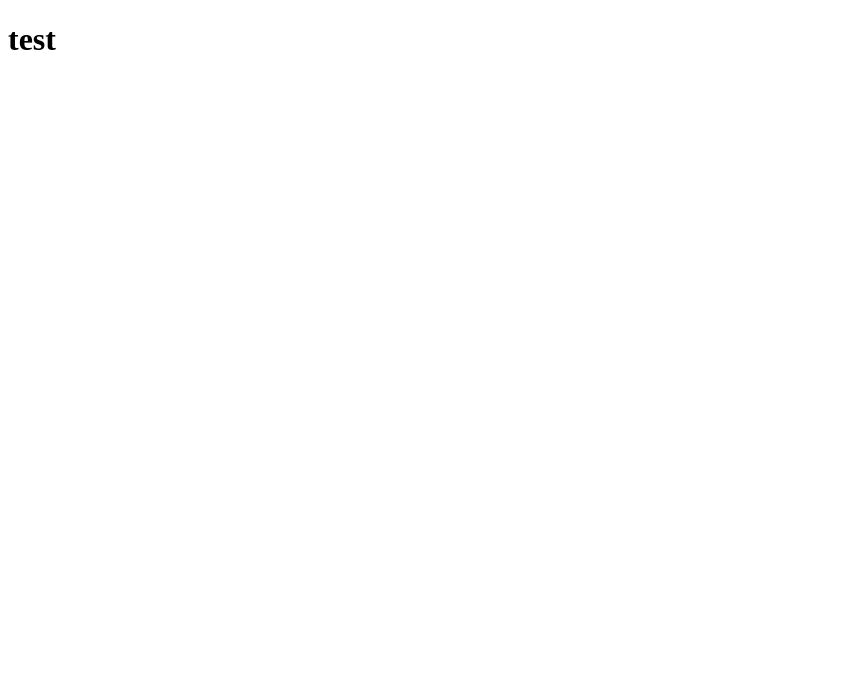
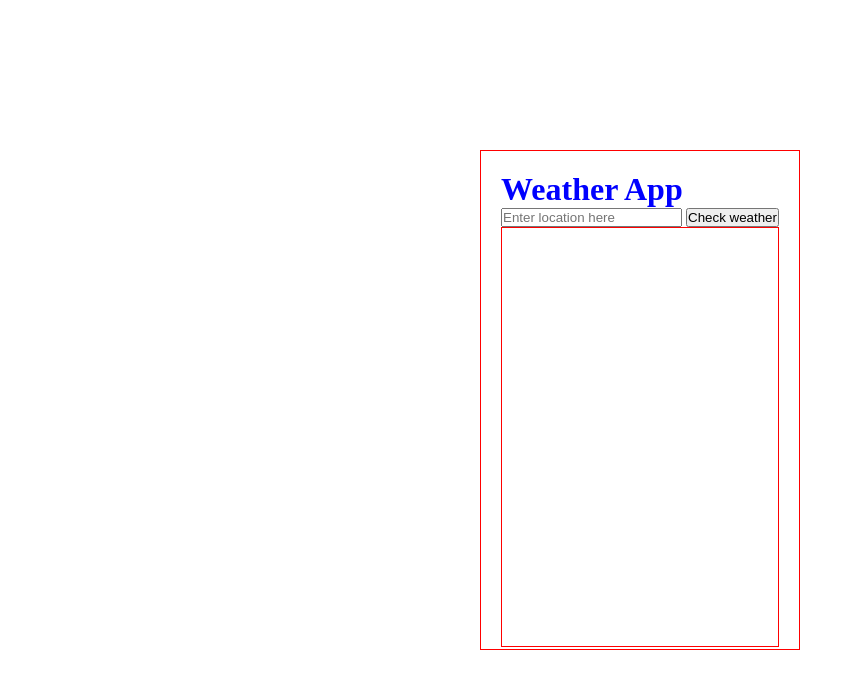
Before and after one commit to nikola88393/WeatherAPI, a website built with webpack: page src/template.html in a window 1280 px wide. Shown: the whole page, without its empty margins (0-855 px from the left). Built offline with nearby package versions, Linux system fonts and the light colour scheme.

Commit message:
create initial strcture of the porject and the fetching weather fucntion

```diff
--- /dev/null
+++ b/src/fetchData.js
@@ -0,0 +1,18 @@
+// fetch weather data for a specific location using async function
+export default async function fetchWeatherData(location) {
+  try {
+    const response = await fetch(
+      `https://api.weatherapi.com/v1/current.json?key=48421e04842e4cbfa00194151240902&q=${location}`,
+      { mode: "cors" }
+    );
+    const data = await response.json();
+
+    const tempC = data.current.temp_c;
+    const tempF = data.current.temp_f;
+    const humid = data.current.humidity;
+
+    return { tempC, tempF, humid };
+  } catch (err) {
+    console.log(err);
+  }
+}
--- a/src/index.js
+++ b/src/index.js
@@ -1 +1,13 @@
-console.log("done!");
+import "./style.css";
+import fetchWeatherData from "./fetchData";
+
+const btn = document.getElementById("check-weather");
+btn.addEventListener("click", async () => {
+  const location = document.getElementById("location").value;
+  const weather = await fetchWeatherData(location);
+
+  console.log(weather.tempC);
+  console.log(weather.tempF);
+  console.log(weather.humid);
+});
+console.log("This is the main js file");
--- /dev/null
+++ b/src/style.css
@@ -0,0 +1,24 @@
+*{
+    padding: 0;
+    margin: 0;
+    box-sizing: border-box;
+}
+
+body{
+    height: 100vh;
+    display: flex;
+    align-items: center;
+    justify-content: center;
+}
+#app-container{
+    border: 1px solid red;
+    height: 500px;
+    padding: 20px;
+}
+#weather-info{
+    border: 1px solid red;
+    min-height: 420px
+}
+h1{
+    color: blue;
+}
--- a/src/template.html
+++ b/src/template.html
@@ -3,10 +3,14 @@
   <head>
     <meta charset="UTF-8" />
     <meta name="viewport" content="width=device-width, initial-scale=1.0" />
-    <title>Template HTML</title>
+    <title>Weather App</title>
   </head>
   <body>
-    <h1>test</h1>
-    <img id="testImg" alt="" />
+    <div id="app-container">
+      <h1 id="class-title">Weather App</h1>
+      <input type="text" placeholder="Enter location here" id="location" />
+      <button id="check-weather">Check weather</button>
+      <p id="weather-info"></p>
+    </div>
   </body>
 </html>
--- a/webpack.config.js
+++ b/webpack.config.js
@@ -23,7 +23,7 @@ module.exports = {
   module: {
     rules: [
       {
-        test: /\.css$/,
+        test: /\.css$/i,
         use: ["style-loader", "css-loader"],
       },
       {
```
Also changed, not shown: dist/bundle.js, dist/bundle.js.LICENSE.txt (added), dist/index.html, 1 other file.
